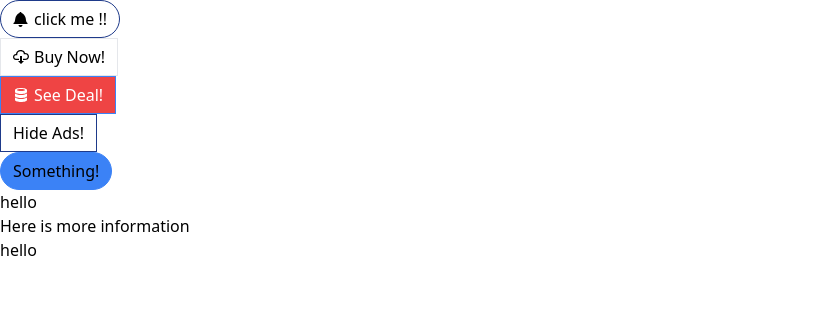
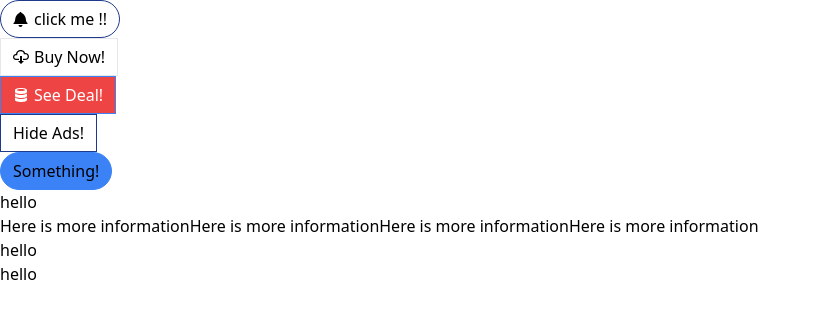
Before and after one commit to mohammadhoseinbaba/Comps, a React (Create React App) app: page / in a window 1280 px wide. Shown: the top 318 px of the page, without its empty margins (0-821 px from the left). Built offline with nearby package versions, Linux system fonts and the light colour scheme.

Commit message:
arrowfunc

```diff
--- a/src/Components/Accordion.js
+++ b/src/Components/Accordion.js
@@ -9,9 +9,8 @@ function Accordion ({items}){
 const isExpanded = index===expandedIndex
 
         return (
-            <div>
-            <div>{item.id}</div>
-            <div>{item.lable}</div>
+            <div key={item.id}>
+            <div onClick={()=>setExpandedIndex(index)}>{item.lable}</div>
             {isExpanded && <div>{item.content}</div>}
             </div>
         )
--- a/src/Pages/AccordionPage.js
+++ b/src/Pages/AccordionPage.js
@@ -3,12 +3,17 @@ function AccordionPage(){
     const items=[{
         key:'123',
         lable:'hello',
-        content:'Here is more information'
+        content:'Here is more informationHere is more informationHere is more informationHere is more information'
     },
     {
         key:'1234',
         lable:'hello',
-        content:'Here is more information'
+        content:'Here is more informationHere is more informationHere is more informationHere is more information'
+    },
+    {
+        key:'12345',
+        lable:'hello',
+        content:'Here is more informationHere is more informationHere is more informationHere is more informationHere is more informationHere is more information'
     }
     ]
 
```
